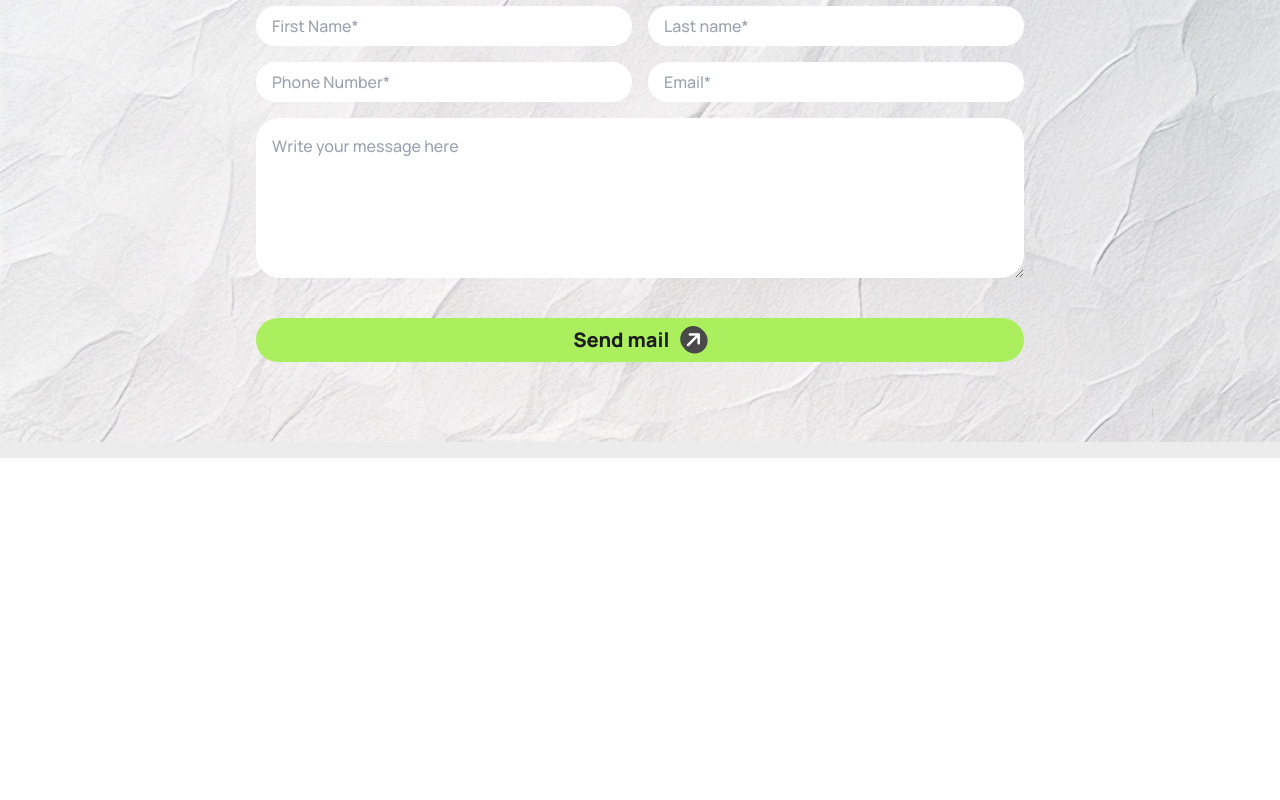
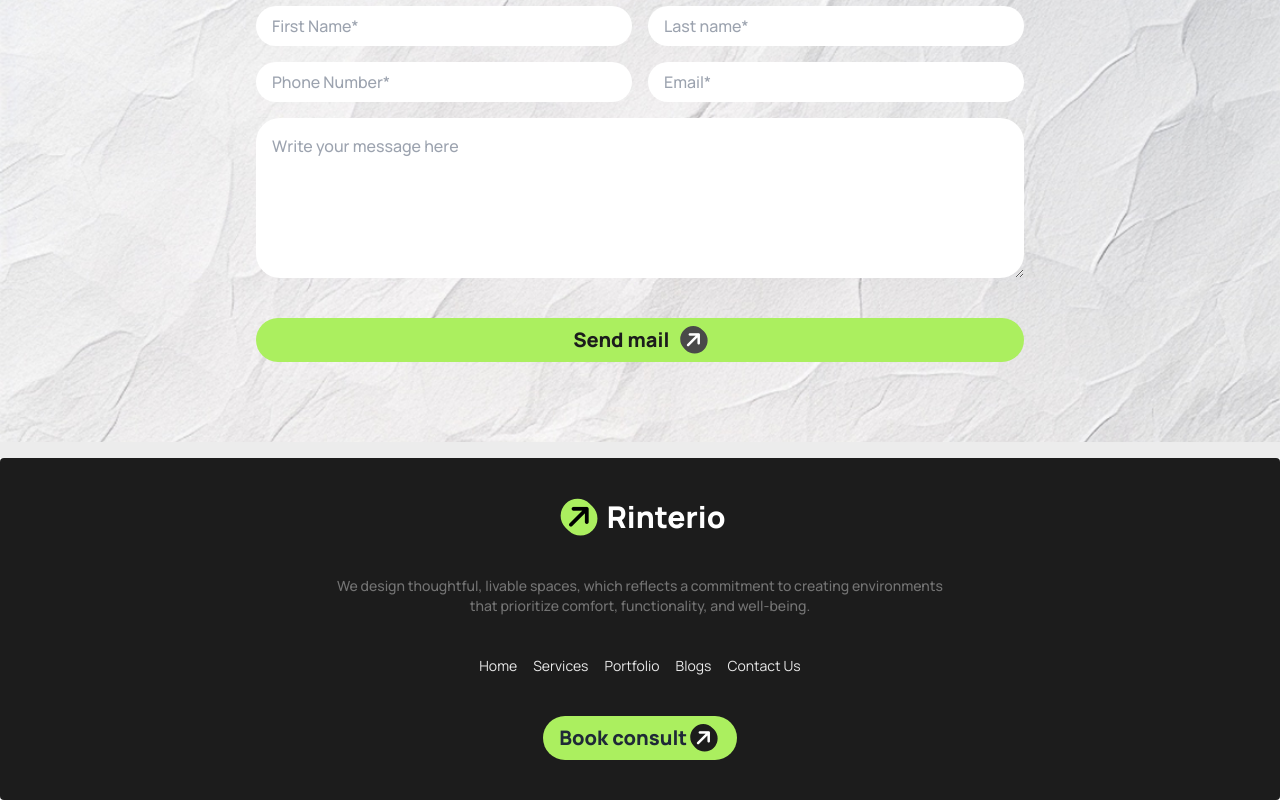
Before and after one commit to pathikroy86/Assignment-3, a plain HTML site: page index.html in a window 1280 px wide. Shown: the part 4006-4806 px from the top of the page. Before the commit the page ends 4464 px from the top, so only its background shows below. Drawn offline with nearby package versions, Linux system fonts and the light colour scheme.

Commit message:
final commit

```diff
--- a/index.html
+++ b/index.html
@@ -310,7 +310,29 @@
                         class="fa-solid fa-arrow-right text-white bg-[#494949] p-1 rounded-full -rotate-45 ms-2"></i></button>
             </form>
         </section>
+        <!--Next Project done-->
     </main>
+    <!--Main body done-->
+    <!--footer starts-->
+    <footer class="footer footer-center bg-[#1C1C1C] text-base-content rounded p-10">
+        <h1><a class="text-white text-2xl lg:text-3xl ms-2 font-extrabold"><i
+                    class="fa-solid fa-arrow-right text-black bg-[#ABEF5F] p-1 rounded-full -rotate-45 me-1"></i>
+                Rinterio</a></h1>
+        <p class="text-[#737373] font-medium">We design thoughtful, livable spaces, which reflects a commitment to
+            creating environments <br> that prioritize comfort, functionality, and well-being.</p>
+        <nav class="flex lg:grid flex-col lg:grid-flow-col gap-4 text-[#E9E9E9]">
+            <a class="link link-hover">Home</a>
+            <a class="link link-hover">Services</a>
+            <a class="link link-hover">Portfolio</a>
+            <a class="link link-hover">Blogs</a>
+            <a class="link link-hover">Contact Us</a>
+        </nav>
+
+        <aside>
+            <button class="bg-[#ABEF5F] px-4 py-2 rounded-3xl text-xl font-extrabold">Book consult <i
+                    class="fa-solid fa-arrow-right text-white bg-[#1C1C1C] p-1 rounded-full -rotate-45 me-1"></i></button>
+        </aside>
+    </footer>
 </body>
 
 </html>
```
